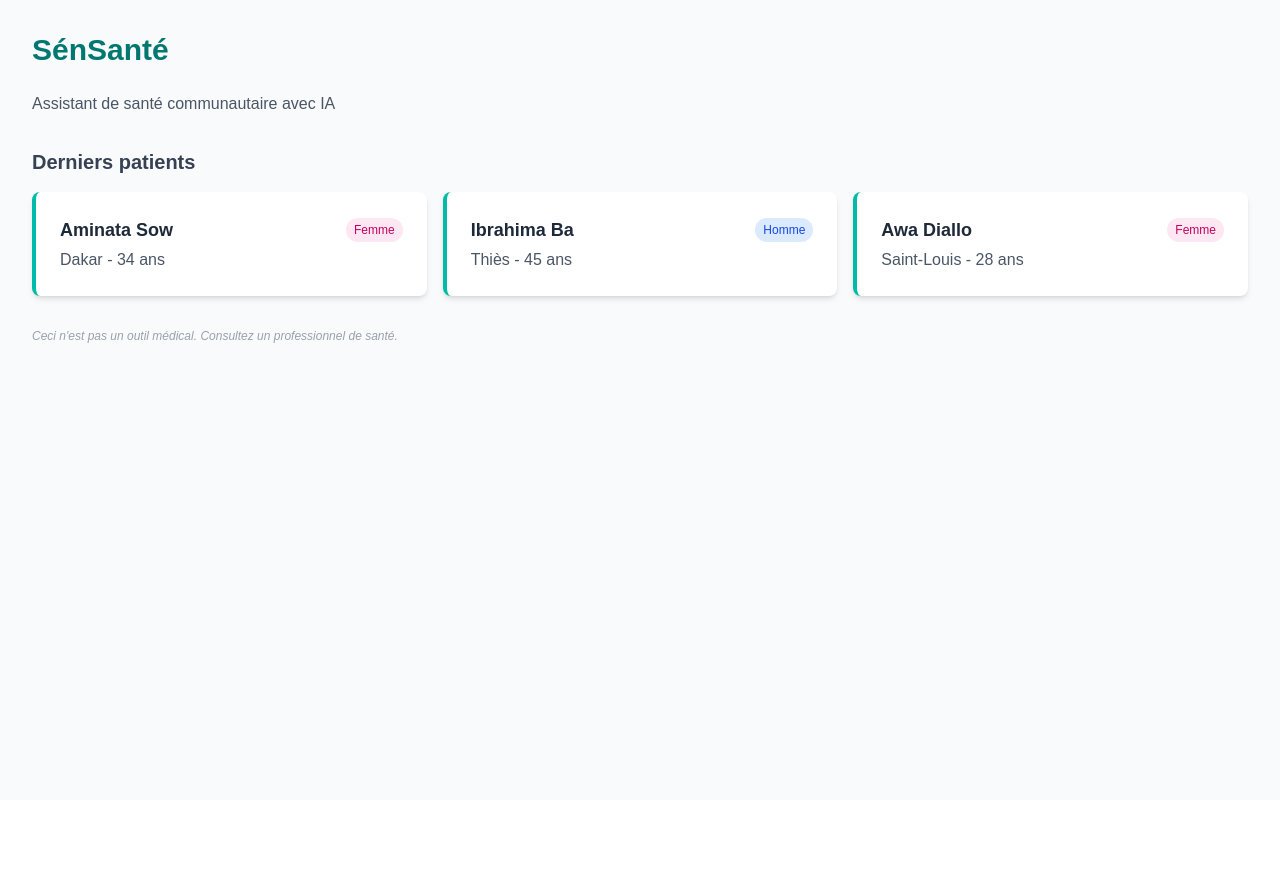
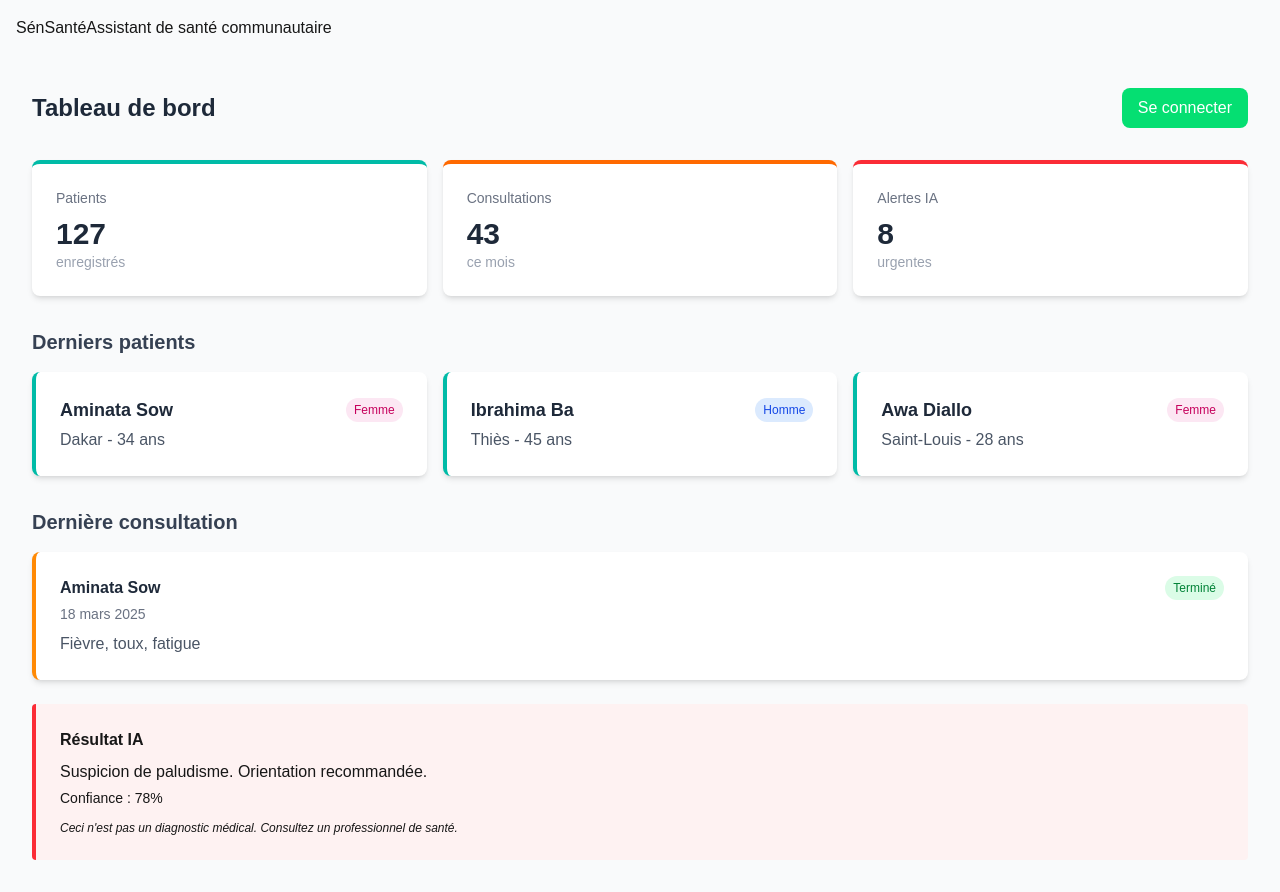
Before and after one commit to DieganeDabaSarr/sensante, a Next.js app: page / in a window 1280 px wide. Before the commit the page ends 800 px from the top, so only its background shows below. Built offline with nearby package versions, Linux system fonts and the light colour scheme.

Commit message:
Assemblage final - page.tsx avec tous les composants

```diff
--- a/src/app/page.tsx
+++ b/src/app/page.tsx
@@ -1,25 +1,55 @@
+import Header from "@/components/Header";
 import PatientCard from "@/components/PatientCard";
+import ConsultationCard from "@/components/ConsultationCard";
+import AlerteIA from "@/components/AlerteIA";
+import StatCard from "@/components/StatCard";
+import LoginButton from "@/components/LoginButton";
 
 export default function Home() {
   return (
-    <main className="min-h-screen bg-gray-50 p-8">
-      <h1 className="text-3xl font-bold text-teal-700 mb-6">
-        SénSanté
-      </h1>
-      <p className="text-gray-600 mb-8">
-        Assistant de santé communautaire avec IA
-      </p>
+    <div className="min-h-screen bg-gray-50">
+      <Header />
+      <main className="p-8">
+        <div className="flex justify-between items-center mb-8">
+          <h2 className="text-2xl font-bold text-gray-800">
+            Tableau de bord
+          </h2>
+          <LoginButton />
+        </div>
+
+        <div className="grid grid-cols-1 md:grid-cols-3 gap-4 mb-8">
+          <StatCard titre="Patients" valeur={127} unite="enregistrés" couleur="border-teal-500" />
+          <StatCard titre="Consultations" valeur={43} unite="ce mois" couleur="border-orange-500" />
+          <StatCard titre="Alertes IA" valeur={8} unite="urgentes" couleur="border-red-500" />
+        </div>
+
         <h2 className="text-xl font-semibold text-gray-700 mb-4">
           Derniers patients
         </h2>
-      <div className="grid grid-cols-1 md:grid-cols-3 gap-4">
+        <div className="grid grid-cols-1 md:grid-cols-3 gap-4 mb-8">
           <PatientCard nom="Aminata Sow" region="Dakar" age={34} sexe="F" />
           <PatientCard nom="Ibrahima Ba" region="Thiès" age={45} sexe="M" />
           <PatientCard nom="Awa Diallo" region="Saint-Louis" age={28} sexe="F" />
         </div>
-      <p className="text-xs text-gray-400 italic mt-8">
-        Ceci n'est pas un outil médical. Consultez un professionnel de santé.
-      </p>
+
+        <h2 className="text-xl font-semibold text-gray-700 mb-4">
+          Dernière consultation
+        </h2>
+        <ConsultationCard
+          patient="Aminata Sow"
+          date="18 mars 2025"
+          symptomes="Fièvre, toux, fatigue"
+          statut="termine"
+        />
+
+        <div className="mt-6">
+          <AlerteIA
+            diagnostic="Suspicion de paludisme. Orientation recommandée."
+            confiance={78}
+            niveau="urgent"
+          />
+        </div>
       </main>
+    </div>
   );
 }
```
Lines whose indentation alone changed are shown as unchanged.
